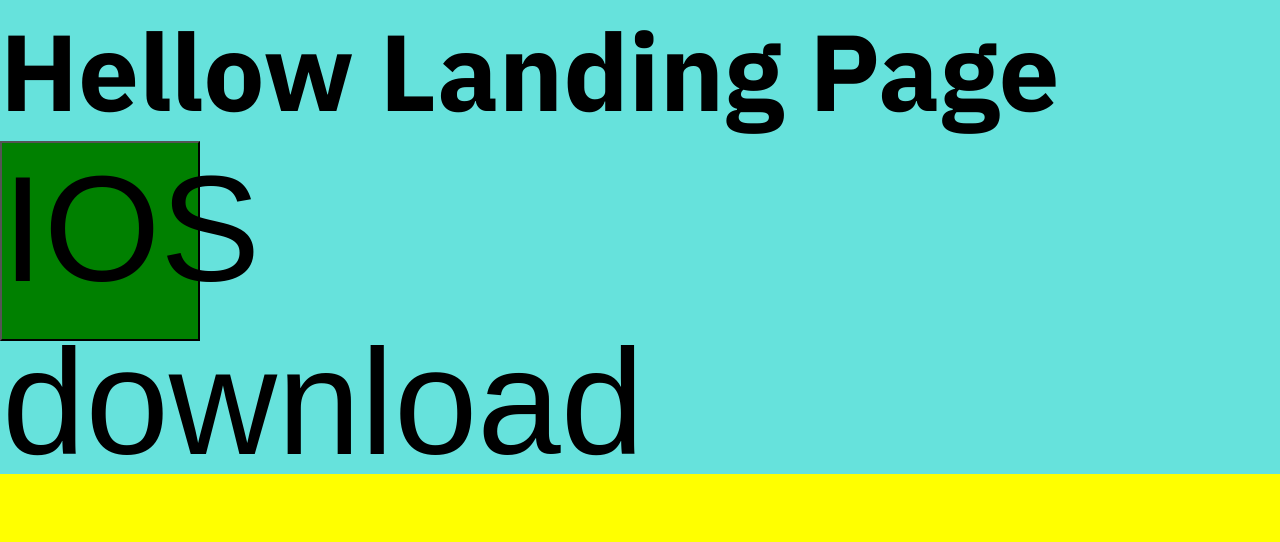
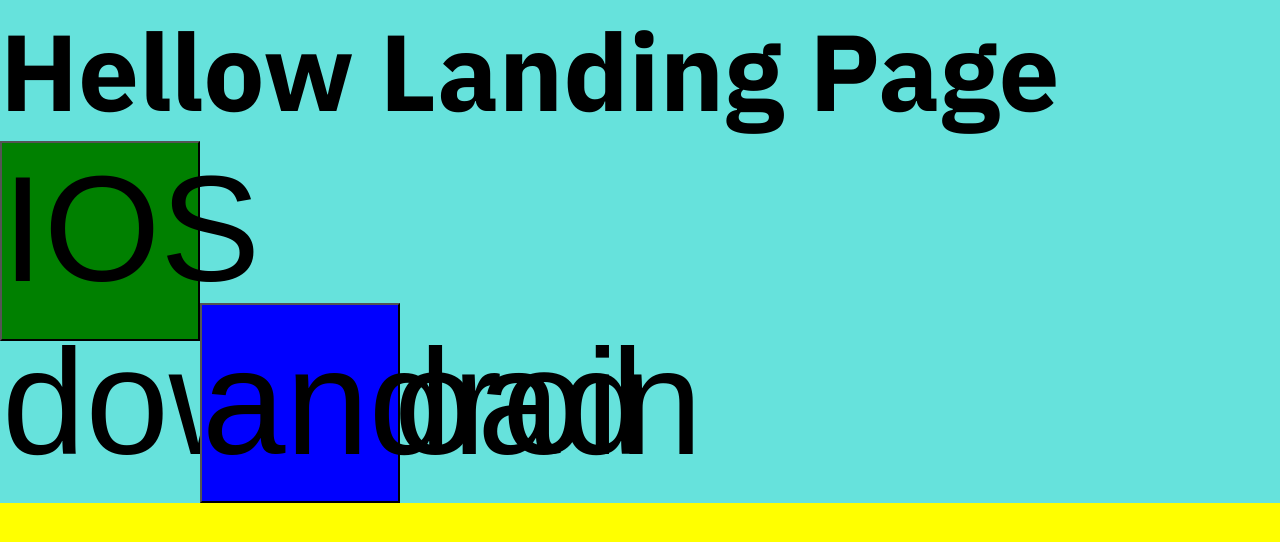
Before and after one commit to brunomoleta/equalizer-landing-page, a React (Create React App) app: page / in a window 1280 px wide. Shown: the top 542 px of the page. Built offline with nearby package versions, Linux system fonts and the light colour scheme.

Commit message:
update and tye to deploye

```diff
--- a/src/pages/LandingPage.tsx
+++ b/src/pages/LandingPage.tsx
@@ -11,6 +11,9 @@ export default class LandingPage extends Component {
         <StyledLandingPage theme={theme} $font={font}>
           <h1>Hellow Landing Page</h1>
           <TestBtn color="green" label='IOS download' size='150px' />
+          <TestBtn color="blue" label='androin' size='150px' />
+
+
         </StyledLandingPage>
       </div>
     );
```
